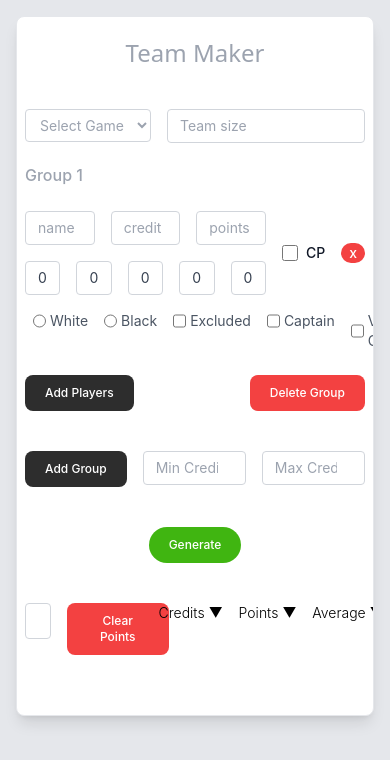
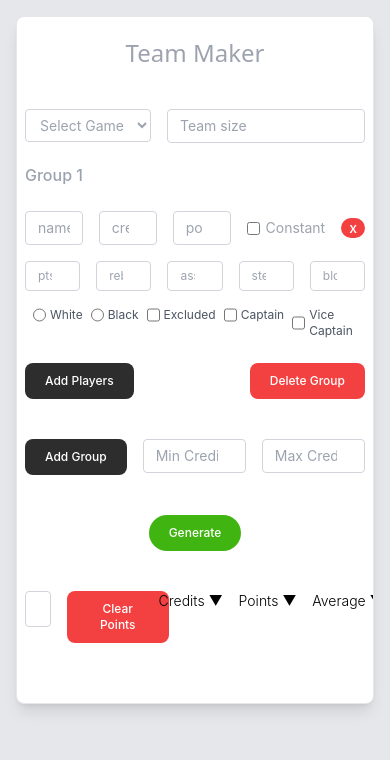
Before and after one commit to gokhul-b/credit-calc, a React (Create React App) app: page / in a window 390 px wide. Shown: the top 760 px of the page. Built offline with nearby package versions, Linux system fonts and the light colour scheme.

Commit message:
mobrespchanges

```diff
--- a/src/App.js
+++ b/src/App.js
@@ -17,11 +17,11 @@ function App() {
           isExcluded: false,
           isCaptain: false,
           isViceCaptain: false,
-          pts: 0,
-          reb: 0,
-          ast: 0,
-          stl: 0,
-          block: 0,
+          pts: "",
+          reb: "",
+          ast: "",
+          stl: "",
+          block: "",
         },
       ],
     },
@@ -46,11 +46,11 @@ function App() {
           isExcluded: false,
           isCaptain: false,
           isViceCaptain: false,
-          pts: 0,
-          reb: 0,
-          ast: 0,
-          stl: 0,
-          block: 0,
+          pts: "",
+          reb: "",
+          ast: "",
+          stl: "",
+          block: "",
         },
       ],
     });
@@ -94,11 +94,11 @@ function App() {
       isExcluded: false,
       isCaptain: false,
       isViceCaptain: false,
-      pts: 0,
-      reb: 0,
-      ast: 0,
-      stl: 0,
-      block: 0,
+      pts: "",
+      reb: "",
+      ast: "",
+      stl: "",
+      block: "",
     });
     setForms(updatedForms);
   };
@@ -406,7 +406,7 @@ function App() {
                             required
                           />
                           <input
-                            type="text"
+                            type="number"
                             placeholder="credit"
                             className="form-control block w-full px-3 py-1.5 text-sm sm:text-base font-normal text-gray-700 bg-white bg-clip-padding border border-solid border-gray-300 rounded transition ease-in-out m-0 focus:text-gray-700 focus:bg-white focus:border-blue-600 focus:outline-none"
                             value={field.credit}
@@ -421,7 +421,7 @@ function App() {
                             required
                           />
                           <input
-                            type="text"
+                            type="number"
                             placeholder="points"
                             className="form-control block w-full px-3 py-1.5 text-sm sm:text-base font-normal text-gray-700 bg-white bg-clip-padding border border-solid border-gray-300 rounded transition ease-in-out m-0 focus:text-gray-700 focus:bg-white focus:border-blue-600 focus:outline-none"
                             value={field.points}
@@ -433,21 +433,45 @@ function App() {
                               )
                             }
                           />
+                          <div className="flex items-center">
+                            <label className="font-regular text-sm sm:text-base text-gray-400 flex items-center">
+                              <input
+                                type="checkbox"
+                                className="mr-1.5 sm:w-4 sm:h-4"
+                                checked={field.isConstant}
+                                onChange={() =>
+                                  handleCheckboxChange(formIndex, fieldIndex)
+                                }
+                              />
+                              Constant
+                            </label>
+                          </div>
+                          <div className="flex items-center">
+                            <button
+                              type="button"
+                              className="min-w-fit text-white bg-[#f34141] hover:bg-blue-300 focus:ring-4 focus:outline-none focus:ring-primary-300 font-medium rounded-full text-sm px-2 sm:px-4 sm:pb-1 text-center dark:bg-primary-600 dark:hover:bg-primary-700 dark:focus:ring-primary-800"
+                              onClick={() =>
+                                handleremovePlayer(formIndex, fieldIndex)
+                              }
+                            >
+                              x
+                            </button>
+                          </div>
                         </div>
                         <div className="flex space-x-4">
                           <input
-                            type="text"
+                            type="number"
                             placeholder="pts"
-                            className="form-control block w-full px-3 py-1.5 text-sm sm:text-base font-normal text-gray-700 bg-white bg-clip-padding border border-solid border-gray-300 rounded transition ease-in-out m-0 focus:text-gray-700 focus:bg-white focus:border-blue-600 focus:outline-none"
+                            className="form-control block w-full px-3 py-1.5 text-xs sm:text-base font-normal text-gray-700 bg-white bg-clip-padding border border-solid border-gray-300 rounded transition ease-in-out m-0 focus:text-gray-700 focus:bg-white focus:border-blue-600 focus:outline-none"
                             value={field.pts}
                             onChange={(event) =>
                               handleInputChangePts(formIndex, fieldIndex, event)
                             }
                           />
                           <input
-                            type="text"
+                            type="number"
                             placeholder="rebounce"
-                            className="form-control block w-full px-3 py-1.5 text-sm sm:text-base font-normal text-gray-700 bg-white bg-clip-padding border border-solid border-gray-300 rounded transition ease-in-out m-0 focus:text-gray-700 focus:bg-white focus:border-blue-600 focus:outline-none"
+                            className="form-control block w-full px-3 py-1.5 text-xs sm:text-base font-normal text-gray-700 bg-white bg-clip-padding border border-solid border-gray-300 rounded transition ease-in-out m-0 focus:text-gray-700 focus:bg-white focus:border-blue-600 focus:outline-none"
                             value={field.reb}
                             onChange={(event) =>
                               handleInputChangeRebounce(
@@ -458,9 +482,9 @@ function App() {
                             }
                           />
                           <input
-                            type="text"
+                            type="number"
                             placeholder="assist"
-                            className="form-control block w-full px-3 py-1.5 text-sm sm:text-base font-normal text-gray-700 bg-white bg-clip-padding border border-solid border-gray-300 rounded transition ease-in-out m-0 focus:text-gray-700 focus:bg-white focus:border-blue-600 focus:outline-none"
+                            className="form-control block w-full px-3 py-1.5 text-xs sm:text-base font-normal text-gray-700 bg-white bg-clip-padding border border-solid border-gray-300 rounded transition ease-in-out m-0 focus:text-gray-700 focus:bg-white focus:border-blue-600 focus:outline-none"
                             value={field.ast}
                             onChange={(event) =>
                               handleInputChangeAssist(
@@ -471,9 +495,9 @@ function App() {
                             }
                           />
                           <input
-                            type="text"
+                            type="number"
                             placeholder="steal"
-                            className="form-control block w-full px-3 py-1.5 text-sm sm:text-base font-normal text-gray-700 bg-white bg-clip-padding border border-solid border-gray-300 rounded transition ease-in-out m-0 focus:text-gray-700 focus:bg-white focus:border-blue-600 focus:outline-none"
+                            className="form-control block w-full px-3 py-1.5 text-xs sm:text-base font-normal text-gray-700 bg-white bg-clip-padding border border-solid border-gray-300 rounded transition ease-in-out m-0 focus:text-gray-700 focus:bg-white focus:border-blue-600 focus:outline-none"
                             value={field.stl}
                             onChange={(event) =>
                               handleInputChangeSteal(
@@ -484,9 +508,9 @@ function App() {
                             }
                           />
                           <input
-                            type="text"
+                            type="number"
                             placeholder="block"
-                            className="form-control block w-full px-3 py-1.5 text-sm sm:text-base font-normal text-gray-700 bg-white bg-clip-padding border border-solid border-gray-300 rounded transition ease-in-out m-0 focus:text-gray-700 focus:bg-white focus:border-blue-600 focus:outline-none"
+                            className="form-control block w-full px-3 py-1.5 text-xs sm:text-base font-normal text-gray-700 bg-white bg-clip-padding border border-solid border-gray-300 rounded transition ease-in-out m-0 focus:text-gray-700 focus:bg-white focus:border-blue-600 focus:outline-none"
                             value={field.block}
                             onChange={(event) =>
                               handleInputChangeBlock(
@@ -498,34 +522,10 @@ function App() {
                           />
                         </div>
                       </div>
-                      <div className="flex items-center">
-                        <input
-                          type="checkbox"
-                          className="w-4 h-4 text-blue-600 bg-gray-100 border-gray-300 rounded focus:ring-blue-500 dark:focus:ring-blue-600 dark:ring-offset-gray-800 focus:ring-2 dark:bg-gray-700 dark:border-gray-600"
-                          checked={field.isConstant}
-                          onChange={() =>
-                            handleCheckboxChange(formIndex, fieldIndex)
-                          }
-                        />
-                        <label className="ml-2 text-sm font-medium text-gray-900 dark:text-gray-300 min-w-fit">
-                          CP
-                        </label>
-                      </div>
-                      <div className="flex items-center">
-                        <button
-                          type="button"
-                          className="min-w-fit text-white bg-[#f34141] hover:bg-blue-300 focus:ring-4 focus:outline-none focus:ring-primary-300 font-medium rounded-full text-sm px-2 sm:px-4 sm:pb-1 text-center dark:bg-primary-600 dark:hover:bg-primary-700 dark:focus:ring-primary-800"
-                          onClick={() =>
-                            handleremovePlayer(formIndex, fieldIndex)
-                          }
-                        >
-                          x
-                        </button>
-                      </div>
                     </div>
-                    <div className="flex space-x-4 ml-2">
-                      <div className="space-x-1">
-                        <label className="font-regular text-sm sm:text-md text-gray-600 flex ">
+                    <div className="flex  space-x-2 sm:space-x-4 ml-2">
+                      <div>
+                        <label className="font-regular text-xs sm:text-sm text-gray-600 flex ">
                           <input
                             type="radio"
                             className="mr-1"
@@ -540,8 +540,8 @@ function App() {
                           White
                         </label>
                       </div>
-                      <div className="space-x-1">
-                        <label className="font-regular text-sm sm:text-md text-gray-600 flex">
+                      <div>
+                        <label className="font-regular text-xs sm:text-sm text-gray-600 flex">
                           <input
                             type="radio"
                             className="mr-1"
@@ -556,8 +556,8 @@ function App() {
                           Black
                         </label>
                       </div>
-                      <div className="space-x-1">
-                        <label className="font-regular text-sm sm:text-md text-gray-600 flex">
+                      <div>
+                        <label className="font-regular text-xs sm:text-sm text-gray-600 flex">
                           <input
                             type="checkbox"
                             className="mr-1"
@@ -569,8 +569,8 @@ function App() {
                           Excluded
                         </label>
                       </div>
-                      <div className="space-x-1">
-                        <label className="font-regular text-sm sm:text-md text-gray-600 flex">
+                      <div>
+                        <label className="font-regular text-xs sm:text-sm text-gray-600 flex">
                           <input
                             type="checkbox"
                             className="mr-1"
@@ -583,7 +583,7 @@ function App() {
                         </label>
                       </div>
                       <div className="space-x-1">
-                        <label className="font-regular text-sm sm:text-md text-gray-600 flex">
+                        <label className="font-regular text-xs sm:text-sm text-gray-600 flex">
                           <input
                             type="checkbox"
                             className="mr-1"
```
